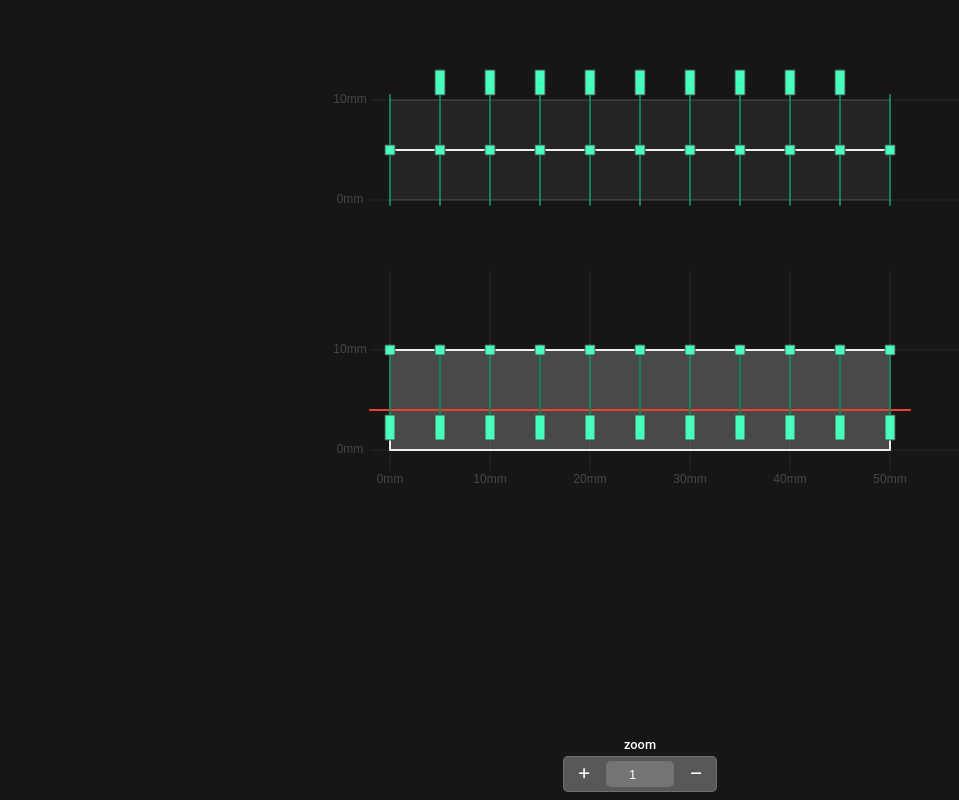
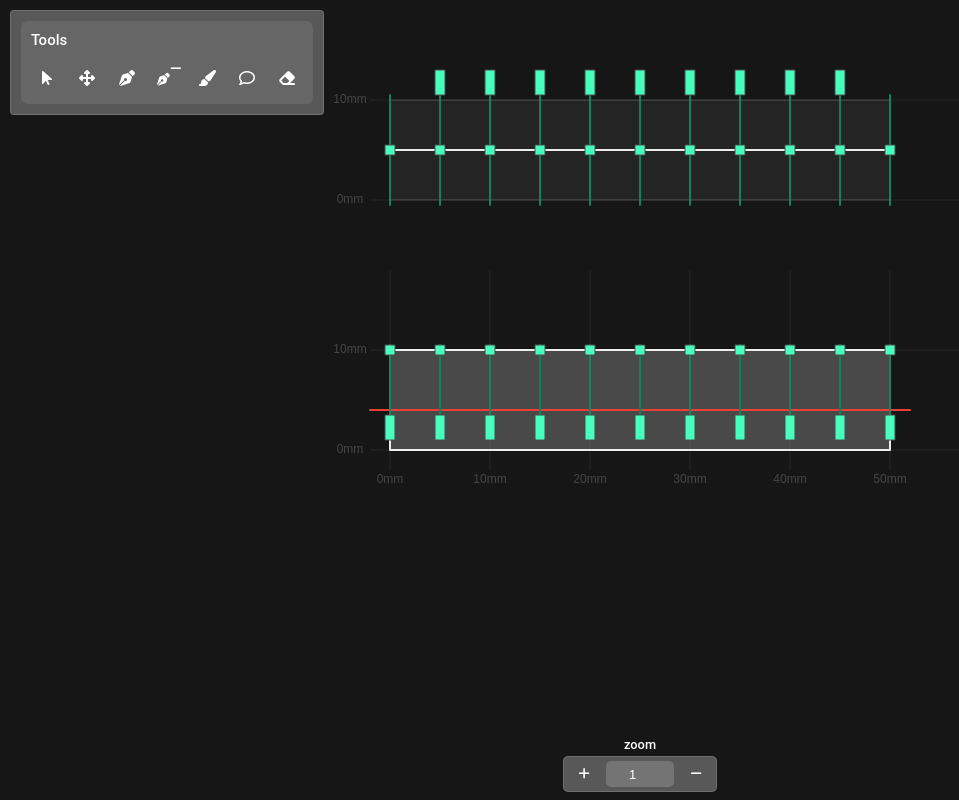
Before and after one commit to GrzegorzManiak/FrameSlicer, a website built with webpack: page index.html in a window 1280 px wide. Shown: the whole page, without its empty margins (0-959 px from the left). Built offline with nearby package versions, Linux system fonts and the light colour scheme.

Commit message:
Added tool panel

```diff
--- a/index.html
+++ b/index.html
@@ -13,6 +13,7 @@
 
         <link rel="stylesheet" href="./static/index.css">
         <link rel="stylesheet" href="./static/canvas.css">
+        <link rel="stylesheet" href="./static/panels.css">
 
     </head>
     <body>
@@ -21,6 +22,63 @@
         <![endif]-->
 
         <div id="container">
+            <div class='side-bar left canvas-tools'>
+
+                <!--
+                    DRAWING BOX
+                -->
+                <div class='box' box-name='drawing'>
+
+                    <!-- Tools -->
+                    <div class='interal-box' sub-box-name='tools'>
+                        <div class='header'>
+                            <h1>Tools</h1>
+                        </div>
+
+                        <div class='content'>
+
+                            <!-- Select-->
+                            <div tool='select'>
+                                <i class="fa-solid fa-arrow-pointer"></i>
+                            </div>
+
+                            <!-- Move -->
+                            <div tool='move'>
+                                <i class="fa-solid fa-up-down-left-right"></i>
+                            </div>
+
+                            <!-- Pen -->
+                            <div tool='pen'>
+                                <i class="fa-sharp fa-solid fa-pen-nib"></i>
+                            </div>
+
+                            <!-- Pen Remove -->
+                            <div tool='pen-remove'>
+                                <i pen class="fa-sharp fa-solid fa-pen-nib"></i>
+                                <i min class="fa-solid fa-minus"></i>
+                            </div>
+
+                            <!-- Brush -->
+                            <div tool='brush'>
+                                <i class="fa-solid fa-paintbrush"></i>
+                            </div>
+
+                            <!-- Lasso -->
+                            <div tool='lasso'>
+                                <i class="fa-regular fa-comment"></i>
+                            </div>
+
+                            <!-- Brush Remove -->
+                            <div tool='eraser'>
+                                <i class="fa-solid fa-eraser"></i>
+                            </div>
+
+
+                        </div>
+                    </div>
+                </div>
+            </div>
+
             <div id="canvas-container">
             </div>
 
--- a/static/index.css
+++ b/static/index.css
@@ -21,6 +21,8 @@
     --muted-font-color: #b3b3b3;
 
     --toast_background: #023A63;
+    --margins: 10px;
+    --int-box-padding: 10px;
 }
 
 body {
--- /dev/null
+++ b/static/panels.css
@@ -0,0 +1,144 @@
+.side-bar {
+    width: 100vw;
+    height: 100vh;
+
+    position: absolute;
+    display: flex;
+    flex-direction: column;
+    justify-content: flex-start;
+    align-items: flex-start;
+    gap: var(--margins);
+    z-index: 150!important;
+
+    pointer-events: none;
+
+    overflow-y: auto;
+    overflow-x: hidden;
+    max-height: 100vh;
+}
+
+.box {
+    display: flex;
+    flex-direction: column;
+    justify-content: center;
+    align-items: center;
+    background-color: var(--box-color);
+    border-radius: var(--box-radius);
+    border: solid 1.5px #ffffff25;
+    gap: 1rem;
+    margin: var(--margins);
+}
+
+.box, .box * {
+    z-index: 200;
+    pointer-events: auto;
+}
+
+
+.interal-box {
+    background-color: var(--int-box-color);
+    padding: var(--int-box-padding);
+    margin: var(--margins);
+    flex: 1;
+    display: flex;
+    flex-direction: column;
+    justify-content: flex-start;
+    gap: 0.5rem;
+    border-radius: 7px;
+}
+
+.header {
+    width: 100%;
+    text-align: left;
+    padding-bottom: 0.3rem;
+    border-bottom: solid var(--outline-width) #FFFFFF15;
+
+    display: flex;
+    flex-direction: row;
+    justify-content: space-between;
+}
+
+.header > h1 {
+    font-size: 15px;
+    font-weight: 500;
+    color: #FFFFFF;
+    text-align: left;
+    margin: 0;
+    user-select: none;
+}
+
+
+.content {
+    display: flex;
+    flex-direction: column;
+    justify-content: space-between;
+    align-items: center;
+    gap: 1rem;
+    width: 100%;
+    overflow: visible;
+}
+
+.content > * {
+    width: 100%;
+}
+
+[sub-box-name='tools'] .content {
+    display: flex;
+    flex-direction: row;
+    justify-content: space-between;
+    align-items: center;
+    gap: 0.5rem;
+}
+
+[sub-box-name='tools'] [tool] {
+    width: 2rem;
+    height: 2rem;
+    display: flex;
+    flex-direction: row;
+    justify-content: center;
+    align-items: center;
+    border-radius: 0.25rem;
+    position: relative;
+    cursor: pointer;
+    transition: background-color 0.2s;
+}
+
+[sub-box-name='tools'] [tool] * {
+    color: #FFFFFF;
+}
+
+[tool-selected] {
+    background-color: #FFFFFF15;
+}
+
+[sub-box-name='tools'] [tool]:hover {
+    background-color: #f3f3f325;
+}
+
+/*
+    Styles to add the little - on the pen tool
+    to indicate that its used to remove points
+*/
+[tool='pen-remove'] {
+    display: grid;
+    place-items: center;
+    grid-template: 1fr / 1fr;
+}
+
+[tool='pen-remove'] > * {
+    grid-row: 1;
+    grid-column: 1;
+    position: absolute;
+}
+
+[tool='pen-remove'] [pen] {
+    font-size: 0.8rem;
+    bottom: 0.45rem;
+    left: 19%;
+}
+
+[tool='pen-remove'] [min] {
+    font-size: 0.8rem;
+    top: 0.1rem;
+    right: 0.1rem;
+}
```
Also changed, not shown: static/test_1.obj (deleted).
